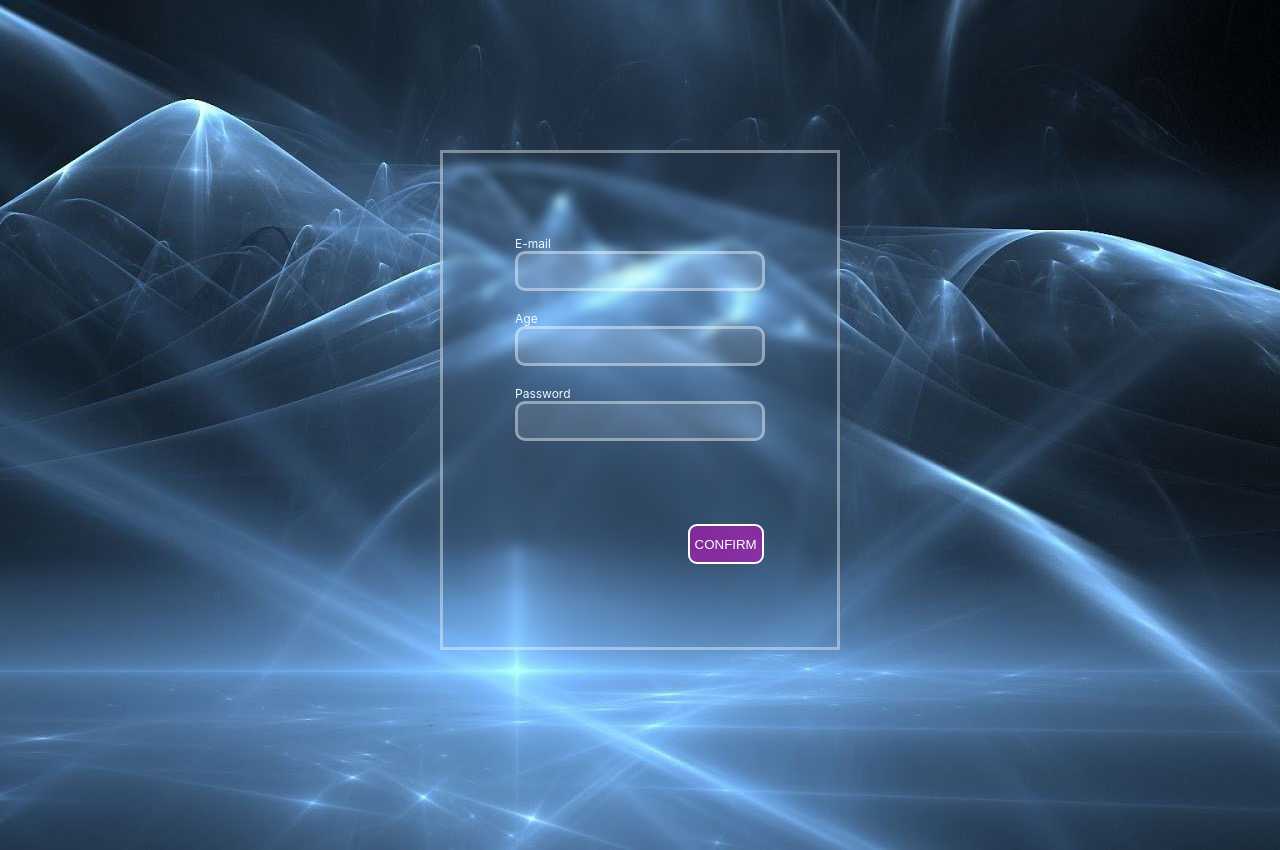
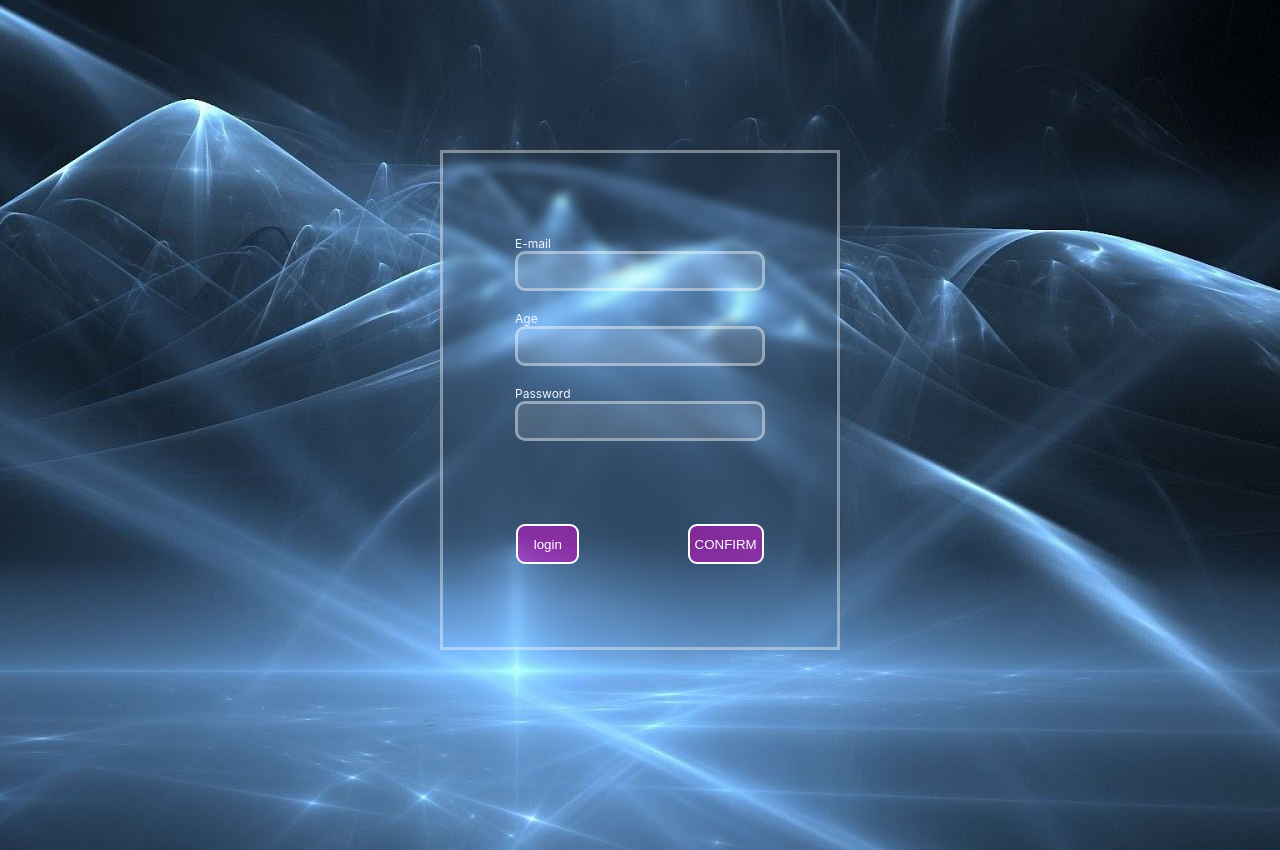
Before and after one commit to Kirill-Prohoda/phone-market-preview, a React (Create React App) app: page /registration in a window 1280 px wide. Shown: the top 850 px of the page. Built offline with nearby package versions, Linux system fonts and the light colour scheme.

Commit message:
PHO-12 Создал регистрацию

```diff
--- a/src/pages/RegPage.module.css
+++ b/src/pages/RegPage.module.css
@@ -98,8 +98,9 @@
 
 .buttons {
   display: flex;
+  justify-content: space-between;
   margin: auto 73.286px auto 73.286px;
-  justify-content: flex-end;
+
 }
 
 .create {
@@ -142,3 +143,27 @@
 .confirm:active {
   transform: scale(0.95);
 }
+
+.login {
+  color: #ffffff;
+  width: 63px;
+  height: 40px;
+  display: flex;
+  align-items: center;
+  padding: 0px 5px 0px 5px;
+  background: rgba(210, 12, 203, 0.515);
+  border: 2px solid #ffffff;
+  border-radius: 9px;
+  justify-content: center;
+}
+.login__disabled {
+  background-color: gray;
+}
+
+.login:hover {
+  opacity: 0.7;
+}
+
+.login:active {
+  transform: scale(0.95);
+}
--- a/src/pages/RegPege.jsx
+++ b/src/pages/RegPege.jsx
@@ -54,12 +54,16 @@ const RegPage = () => {
 
         })
         .then((data) => data.json())
-        .then((data) => { console.log(data)})
-    }
+        .then((data) => {
+           if(data.status){
+            toLink()
+          }
+
+    })
 
 
 
-
+   }
     return (
         <div className={classes.wrapper}>
             <div className={classes.container}>
@@ -82,6 +86,9 @@ const RegPage = () => {
                 </div>
 
                 <div className={classes.buttons}>
+                    <button  onClick={toLink} className={classes.login}>
+                    login
+                    </button>
                     <button  onClick={toReg} className={classes.confirm}>
                     CONFIRM
                     </button>
```
Also changed, not shown: src/pages/LoginPage.jsx (+0 -10 lines), 1 other file (tests, documents, lock files or other folders).
